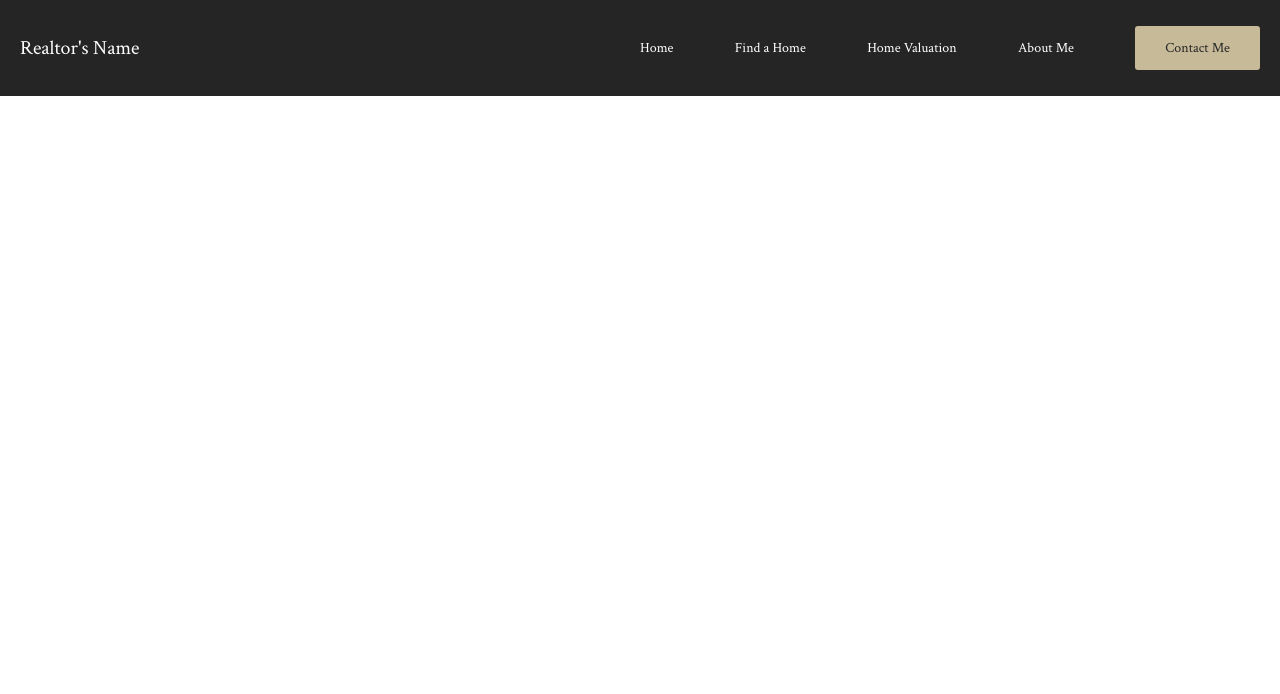
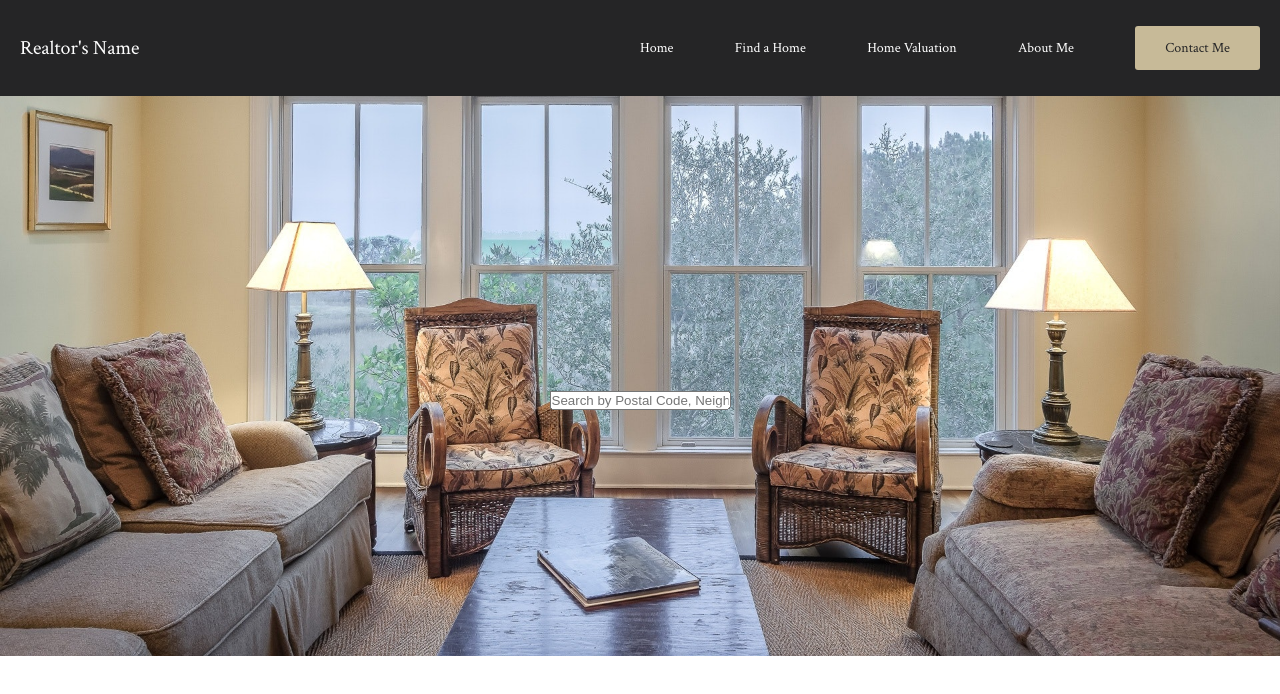
Before and after one commit to HarkiratVirdi/realtor-React, a React (Create React App) app: page / in a window 1280 px wide. Shown: the top 694 px of the page. Built offline with nearby package versions, Linux system fonts and the light colour scheme.

Commit message:
hero making

```diff
--- /dev/null
+++ b/src/components/Hero.js
@@ -0,0 +1,19 @@
+import React from 'react'
+import House from '../pexels-pixabay-276551.jpg';
+const Hero = () => {
+    return (
+        <div className="hero">
+            <div className="hero__image">
+                <img src={House} alt="Living Room"/>
+            </div>
+
+            <div className="hero__search">
+                <form className="hero__search__form">
+                    <input type="text" placeholder="Search by Postal Code, Neighbourhood, City or Address"/>
+                </form>
+            </div>
+        </div>
+    )
+}
+
+export default Hero
--- a/src/pages/Home.js
+++ b/src/pages/Home.js
@@ -1,11 +1,13 @@
 import React from 'react'
 import Header from '../components/Header';
+import Hero from '../components/Hero';
 
 
 const Home = () => {
     return (
         <div className="home">
             <Header/>
+            <Hero/>
         </div>
     )
 }
--- a/src/scss/_helper.scss
+++ b/src/scss/_helper.scss
@@ -94,8 +94,6 @@
   }
 }
 
-
-
 .heading {
   font-weight: 800;
   text-transform: uppercase;
--- a/src/scss/_hero.scss
+++ b/src/scss/_hero.scss
@@ -0,0 +1,24 @@
+.hero{
+    &__image{
+        height: 70vh;
+        width: 100%;
+        position: relative;
+        top: 0;
+        img{
+            height: 100%;
+            object-position: bottom;
+        }
+
+          @media only screen and (max-width: $mobile-breakpoint) {
+            height: 60vh;
+  }
+    }
+
+&__search__form{
+    position: absolute;
+    top: 50%;
+    left: 50%;
+    transform: translate(-50%, -50%);
+}
+
+}
```
Also changed, not shown: src/pexels-pixabay-276551.jpg (added).
